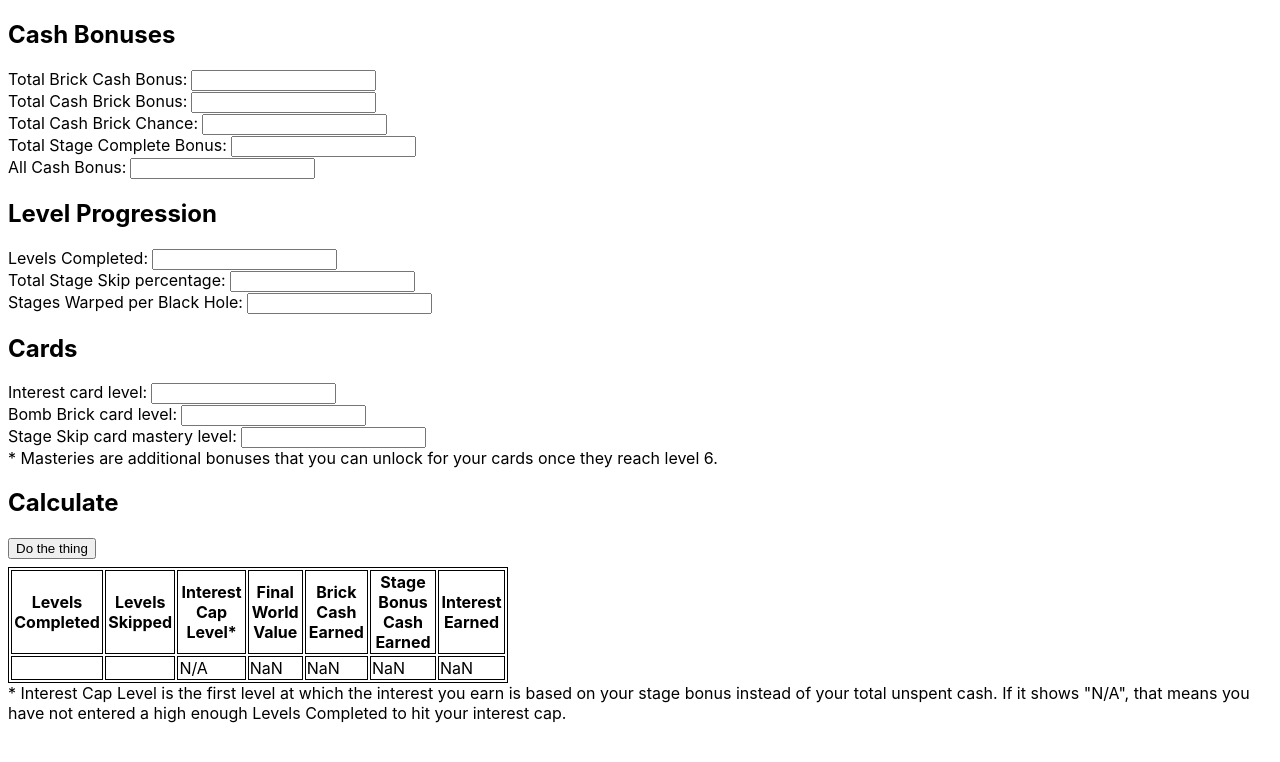
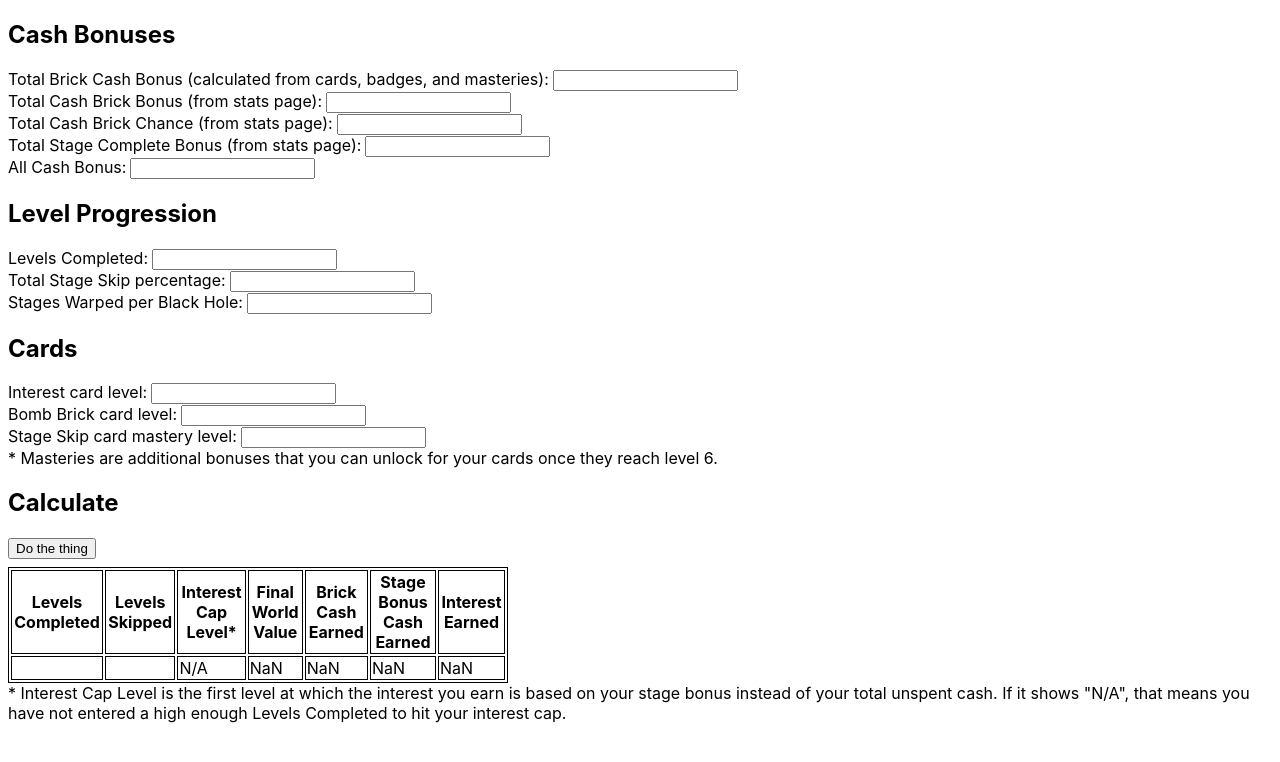
Before and after one commit to TheJosephChen/ibb-cash-sim, a React (Create React App) app: page / in a window 1280 px wide. Shown: the top 762 px of the page. Built offline with nearby package versions, Linux system fonts and the light colour scheme.

Commit message:
fix bomb brick value

```diff
--- a/src/App.js
+++ b/src/App.js
@@ -35,7 +35,7 @@ function App() {
           <div className="form-row">
             <div className="col">
               <label>
-                Total Brick Cash Bonus:
+                Total Brick Cash Bonus (calculated from cards, badges, and masteries):
                 <input
                   id="brickCashMulti"
                   type="decimal" />
@@ -43,7 +43,7 @@ function App() {
             </div>
             <div className="col">
               <label>
-                Total Cash Brick Bonus:
+                Total Cash Brick Bonus (from stats page):
                 <input
                   id="cashBrickMulti"
                   type="decimal" />
@@ -51,7 +51,7 @@ function App() {
             </div>
             <div className="col">
               <label>
-                Total Cash Brick Chance:
+                Total Cash Brick Chance (from stats page):
                 <input
                   id="cashBrickChanceValue"
                   type="decimal" />
@@ -59,7 +59,7 @@ function App() {
             </div>
             <div className="col">
               <label>
-                Total Stage Complete Bonus:
+                Total Stage Complete Bonus (from stats page):
                 <input
                   id="stageBonusMulti"
                   type="decimal" />
--- a/src/interest.js
+++ b/src/interest.js
@@ -76,7 +76,7 @@ function CalculateInterest(e) {
             const cashGreenCount = Math.floor((green - bombGreenCount) * cashBrickChance);
             const regularGreenCount = green - bombGreenCount - cashGreenCount;
             const regularGreenValue = health * brickCashMulti * allCashMulti;
-            const bombGreenValue = regularGreenValue * BOMB_HEALTH_MULTI;
+            const bombGreenValue = regularGreenValue;
             const cashGreenValue = regularGreenValue * cashBrickMulti;
             stageBrickValue += (bombGreenCount * bombGreenValue) + (cashGreenCount * cashGreenValue) + (regularGreenCount * regularGreenValue);
         }
@@ -85,7 +85,7 @@ function CalculateInterest(e) {
             const cashBlueCount = Math.floor((blue - bombBlueCount) * cashBrickChance);
             const regularBlueCount = blue - bombBlueCount - cashBlueCount;
             const regularBlueValue = 2 * health * brickCashMulti * allCashMulti;
-            const bombBlueValue = regularBlueValue * BOMB_HEALTH_MULTI;
+            const bombBlueValue = regularBlueValue;
             const cashBlueValue = regularBlueValue * cashBrickMulti;
             stageBrickValue += (bombBlueCount * bombBlueValue) + (cashBlueCount * cashBlueValue) + (regularBlueCount * regularBlueValue);
         }
@@ -94,7 +94,7 @@ function CalculateInterest(e) {
             const cashRedCount = Math.floor((red - bombRedCount) * cashBrickChance);
             const regularRedCount = red - bombRedCount - cashRedCount;
             const regularRedValue = 25 * health * brickCashMulti * allCashMulti;
-            const bombRedValue = regularRedValue * BOMB_HEALTH_MULTI;
+            const bombRedValue = regularRedValue;
             const cashRedValue = regularRedValue * cashBrickMulti;
             stageBrickValue += (bombRedCount * bombRedValue) + (cashRedCount * cashRedValue) + (regularRedCount * regularRedValue);
         }
@@ -109,7 +109,7 @@ function CalculateInterest(e) {
         const health = brickHealthAtLevel(currentLevel);
         const stage = getRandomStage();
         const stageBrickValue = calculateStageBrickValue(stage, health);
-        const stageBonusValue = stageBrickValue * stageBonusMulti * 0.7;
+        const stageBonusValue = stageBrickValue * stageBonusMulti * 0.7 / allCashMulti;
 
         // add stage bonus
         totalCashFromStageBonus += stageBonusValue;
```
